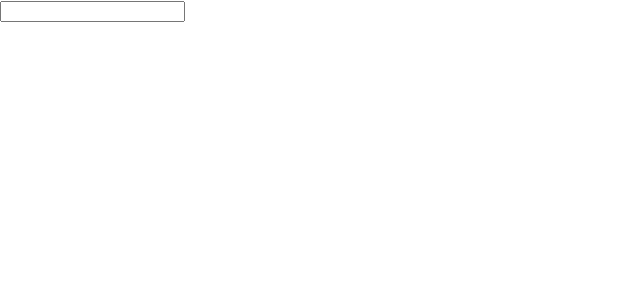
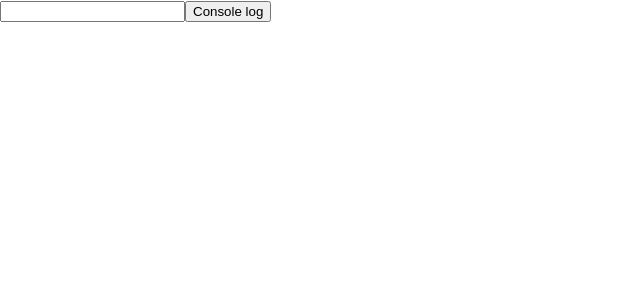
Before and after one commit to manoj633/react-revision, a React (Create React App) app: page / in a window 1280 px wide. Shown: the top 300 px of the page, without its empty margins (0-640 px from the left). Built offline with nearby package versions, Linux system fonts and the light colour scheme.

Commit message:
Uncontrolled component

```diff
--- a/src/App.js
+++ b/src/App.js
@@ -16,6 +16,7 @@ import ListsAndKeys from "./components/Lists and Keys/ListsAndKeys";
 import ConditionalRendering from "./components/conditional rendering/Conditionalrendering";
 import FunctionalComponentLifecycle from "./components/Lifecycle Demo/FunctionalComponentLifecycle";
 import ControlledComponent from "./components/controlled component/ControlledComponent";
+import UncontrolledComponent from "./components/uncontrolled component/UncontrolledComponent";
 
 function App() {
   const inputRef = useRef(null);
@@ -75,7 +76,10 @@ function App() {
       {/* <FunctionalComponentLifecycle /> */}
 
       {/* Controlled component */}
-      <ControlledComponent />
+      {/* <ControlledComponent /> */}
+
+      {/* Uncontrolled component */}
+      <UncontrolledComponent />
     </div>
   );
 }
--- /dev/null
+++ b/src/components/uncontrolled component/UncontrolledComponent.jsx
@@ -0,0 +1,22 @@
+import React, { useRef } from "react";
+
+function UncontrolledComponent() {
+  const inputRef = useRef(null);
+
+  function handleClick() {
+    console.log(`Input value: ${inputRef.current.value}`);
+  }
+
+  return (
+    <>
+      <form>
+        <input type="text" name="username" id="username" ref={inputRef} />
+        <button type="button" onClick={handleClick}>
+          Console log
+        </button>
+      </form>
+    </>
+  );
+}
+
+export default UncontrolledComponent;
```
